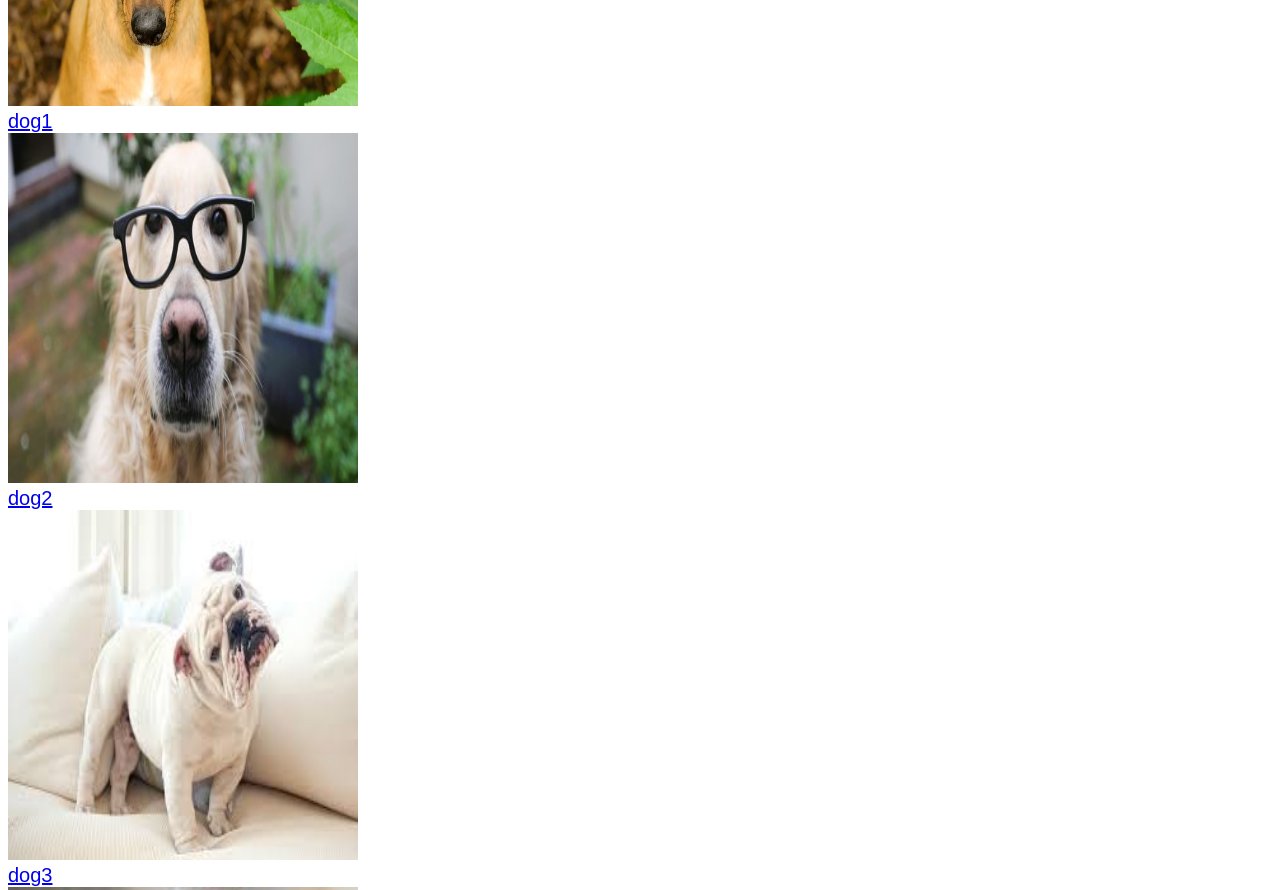
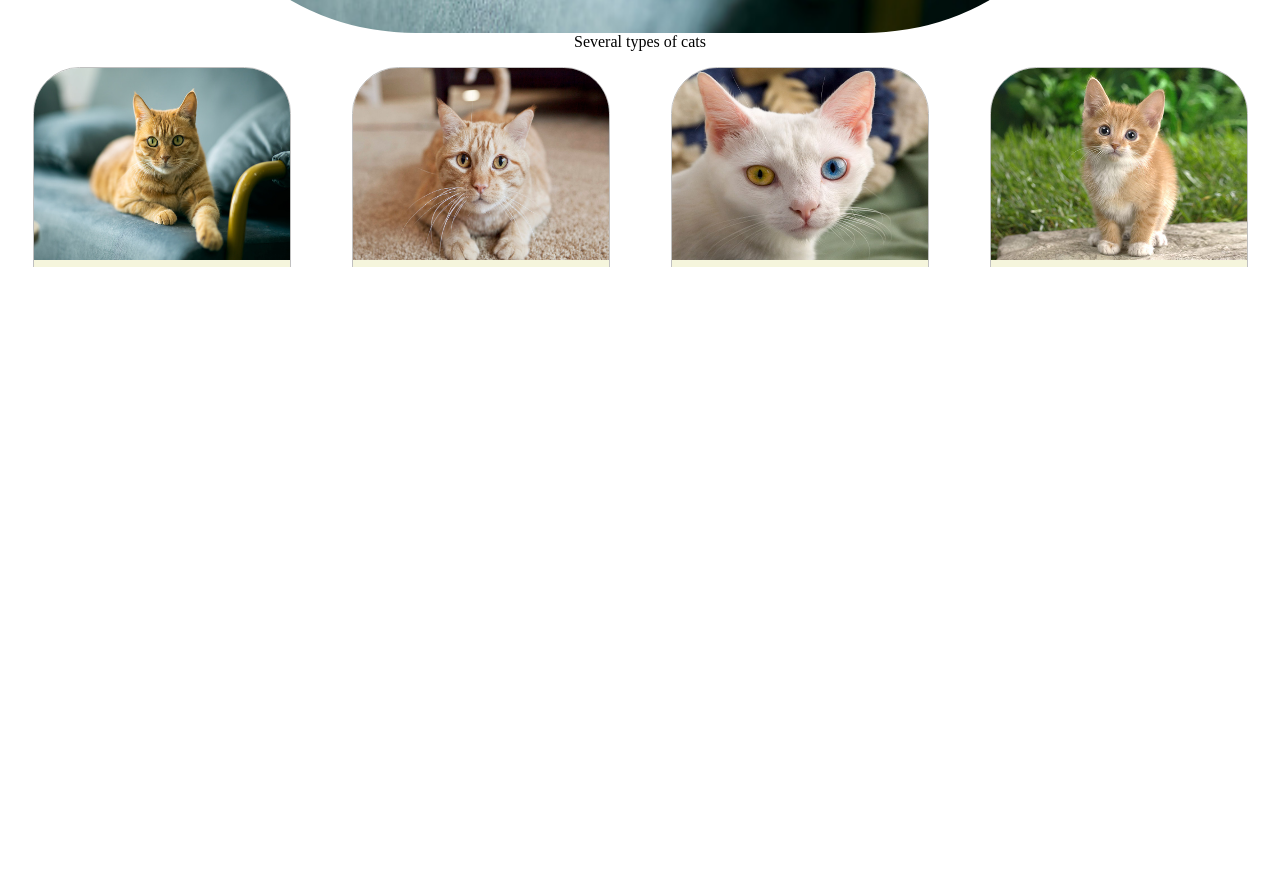
Before and after one commit to Java-49/html-css-js-introduction, a plain HTML site: page index.html in a window 1280 px wide. Shown: the part 800-1690 px from the top of the page. After the commit the page ends 1091 px from the top, so only its background shows below. Drawn offline with Linux system fonts and the light colour scheme.

Commit message:
Adds HW#5 solution

```diff
--- a/index.html
+++ b/index.html
@@ -4,49 +4,79 @@
     <meta charset="UTF-8">
     <meta http-equiv="X-UA-Compatible" content="IE=edge">
     <meta name="viewport" content="width=device-width, initial-scale=1.0">
-    <link rel="stylesheet" href="styles/dogs-styles.css">
-     <title>Dogram_HW#4</title>
+    <link rel="stylesheet" href="styles/cats-styles.css">
+     <title>Catorama_HW#4</title>
 </head>
 <body>
     <header class="logo">
-        Dogram
+        Catorama
     </header>
     <main class="main-class">
         <section class="details-container">
-            <img src="images/dog1.jpg" class="details-image">
+            <img src="images/cat1.jpg" class="details-image">
             <span class="details-title">
-                Several types of dogs
+                Several types of cats
             </span>
         </section>
         <ul class="thumbnails-list">
             <li class="thumbnails-item">
                 <a href="#" class="thumbnails-anchor">
-                    <img src="images/dog1.jpg" class="thumbnail-image">
-                    <span class="thumbnails-title">dog1</span>
+                    <img src="images/cat1.jpg" class="thumbnails-image">
+                    <span class="thumbnails-title">cat1</span>
                 </a>
               </li>
               <li class="thumbnails-item">
                 <a href="#" class="thumbnails-anchor">
-                    <img src="images/dog2.jpg" class="thumbnail-image">
-                    <span class="thumbnails-title">dog2</span>
+                    <img src="images/cat2.jpg" class="thumbnails-image">
+                    <span class="thumbnails-title">cat2</span>
                 </a>
               </li>
               <li class="thumbnails-item">
                 <a href="#" class="thumbnails-anchor">
-                    <img src="images/dog3.jpg" class="thumbnail-image">
-                    <span class="thumbnails-title">dog3</span>
+                    <img src="images/cat3.jpg" class="thumbnails-image">
+                    <span class="thumbnails-title">cat3</span>
                 </a>
               </li>
               <li class="thumbnails-item">
                 <a href="#" class="thumbnails-anchor">
-                    <img src="images/dog4.jpg" class="thumbnail-image">
-                    <span class="thumbnails-title">dog4</span>
+                    <img src="images/cat4.jpg" class="thumbnails-image">
+                    <span class="thumbnails-title">cat4</span>
                 </a>
               </li>
               <li class="thumbnails-item">
                 <a href="#" class="thumbnails-anchor">
-                    <img src="images/dog5.jpg" class="thumbnail-image">
-                    <span class="thumbnails-title">dog5</span>
+                    <img src="images/cat5.jpg" class="thumbnails-image">
+                    <span class="thumbnails-title">cat5</span>
+                </a>
+              </li>
+              <li class="thumbnails-item">
+                <a href="#" class="thumbnails-anchor">
+                    <img src="images/cat1.jpg" class="thumbnails-image">
+                    <span class="thumbnails-title">cat1</span>
+                </a>
+              </li>
+              <li class="thumbnails-item">
+                <a href="#" class="thumbnails-anchor">
+                    <img src="images/cat2.jpg" class="thumbnails-image">
+                    <span class="thumbnails-title">cat2</span>
+                </a>
+              </li>
+              <li class="thumbnails-item">
+                <a href="#" class="thumbnails-anchor">
+                    <img src="images/cat3.jpg" class="thumbnails-image">
+                    <span class="thumbnails-title">cat3</span>
+                </a>
+              </li>
+              <li class="thumbnails-item">
+                <a href="#" class="thumbnails-anchor">
+                    <img src="images/cat4.jpg" class="thumbnails-image">
+                    <span class="thumbnails-title">cat4</span>
+                </a>
+              </li>
+              <li class="thumbnails-item">
+                <a href="#" class="thumbnails-anchor">
+                    <img src="images/cat5.jpg" class="thumbnails-image">
+                    <span class="thumbnails-title">cat5</span>
                 </a>
               </li>
                      </ul>
--- /dev/null
+++ b/styles/cats-styles.css
@@ -0,0 +1,71 @@
+body {
+    display: flex;
+    flex-direction:column;
+    background-color: white;
+ }
+ .logo  {
+ font-size: 2em;
+ background-color: rgb(197, 140, 71);
+ display: block;
+ text-align: center;
+
+ }
+ .main-class {
+
+ }
+ .details-container {
+    display: flex;
+    flex-direction: column;
+    align-items:center;
+    margin-top: 2.5vh;
+
+ }
+ .details-image {
+    width: 70vw;
+    height: 60vw;
+    border-radius: 25%;
+
+ }
+ .details-title {
+ display: block;
+
+ }
+ .thumbnails-list {
+     list-style: none;
+     display: flex;
+     flex-direction: row;
+     flex-wrap: wrap;
+     max-height: 25vh;
+     overflow-y:auto;
+     justify-content: space-around;
+     padding-left: 0;
+     gap: 12px;
+ }
+ .thumbnails-item {
+     width: 20vw;
+     height: 20vw;
+     border: solid 1px silver;
+     border-radius: 18%;
+     overflow: hidden;
+
+ }
+ .thumbnails-image {
+     width: 20vw;
+     height: 15vw;
+ }
+ .thumbnails-title {
+     display: flex;
+     flex-direction: column;
+     justify-content: center;
+     align-items: center;
+     height: 5vw;
+     margin: none;
+     background-color: beige;
+
+
+ }
+ .thumbnails-anchor {
+     display: flex;
+     flex-direction: column;
+    text-decoration: none;
+ }
--- a/styles/dogs-styles.css
+++ /dev/null
@@ -1,41 +0,0 @@
-
-.logo  {
-font-size: 3em;
-}
-
-.main-class {
-
-}
-.details-container {
-
-}
-.details-image {
-width: 700px;
-height: 450px;
-
-}
-.details-title {
-display: block;
-font-size: 20px;
-}
-.thumbnails-list {
-list-style: none;
-padding: 0;
-
-}
-.thumbnails-item {
-
-}
-.thumbnail-image {
-width: 350px;
-height: 350px;
-}
-.thumbnails-title {
-    font-family: Arial, Helvetica, sans-serif;
-    display: block;
-    font-size: 20px;
-    font-weight: 200;
-}
-.thumbnails-anchor {
-
-}
```
Also changed, not shown: images/cat1.jpg (added), images/cat2.jpg (added), images/cat3.jpg (added), images/cat4.jpg (added), images/cat5.jpg (added), images/dog1.jpg (deleted), images/dog2.jpg (deleted), images/dog3.jpg (deleted), images/dog4.jpg (deleted), images/dog5.jpg (deleted).
